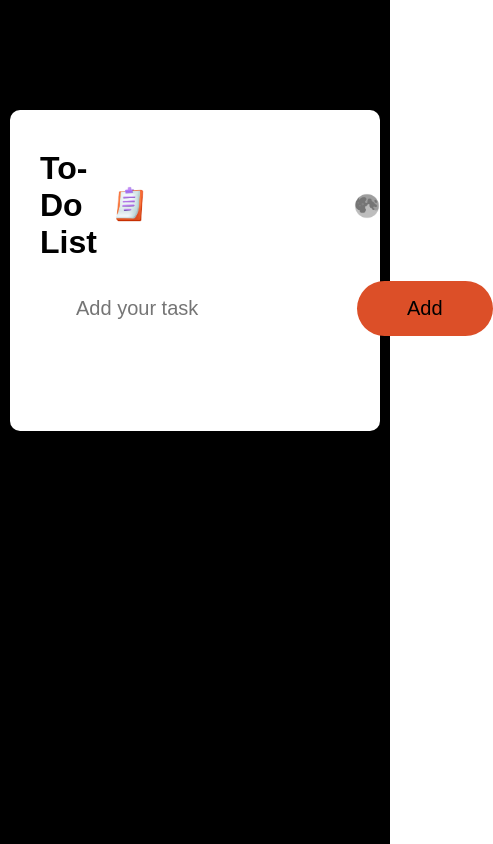
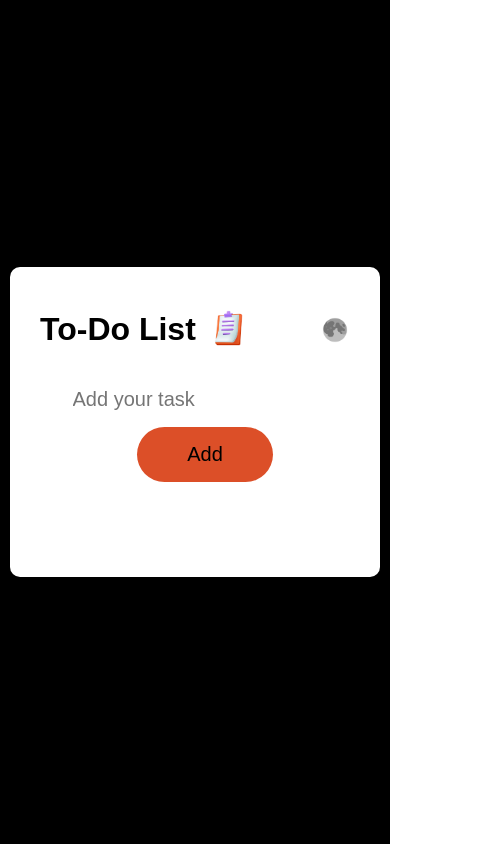
Before and after one commit to Itskedarjasud/To-Do-List, a plain HTML site: page index.html in a window 390 px wide. Shown: the whole page, 493 px wide, since content can reach past the window. Drawn offline with Linux system fonts and the light colour scheme.

Commit message:
Update style.css

```diff
--- a/style.css
+++ b/style.css
@@ -1,60 +1,77 @@
-*{
+* {
     margin: 0;
     padding: 0;
     box-sizing: border-box;
     font-family: 'Poppins', sans-serif;
 }
+@media (max-width: 768px) {
+    /* Styles for smaller screens */
+    .to_do {
+      max-width: 100%;
+      padding: 20px 15px;
+    }
+    .row {
+      flex-direction: column; /* Stack elements on smaller screens */
+    }
+  }
 
-:root{
+
+:root {
     --light-color: #ffffff;
     --dark-color: #000000;
 }
 
-.dark-theme{
+.dark-theme {
     --light-color: #000000;
     --dark-color: #ffffff;
 }
 
-.container{
+.container {
     width: 100%;
     min-height: 100vh;
     background-color: var(--dark-color);
     padding: 10px;
+    display: flex;
+    justify-content: center;
+    align-items: center;
 }
-.to_do{
+
+.to_do {
     width: 100%;
     max-width: 540px;
     background-color: var(--light-color);
     color: var(--dark-color);
-    margin: 100px auto 20px;
     padding: 40px 30px 70px;
     border-radius: 10px;
 }
+
 .to_do h1 {
     display: flex;
     align-items: center;
     margin-bottom: 20px;
 }
-.to_do h1 #bord{
+
+.to_do h1 #bord {
     width: 45px;
     margin-left: 10px;
 }
-.to_do h1 #icon{
+
+.to_do h1 #icon {
     width: 30px;
-    margin-left: 10px;
-    margin-left: 200px;
+    margin-left: auto;
     cursor: pointer;
 }
-.row{
+
+.row {
     display: flex;
     align-items: center;
     justify-content: space-between;
-    background-color: var(--light-color);
     margin-bottom: 25px;
     border-radius: 30px;
     padding-left: 20px;
 }
-input{
+
+input {
     flex: 1;
     border: 1px solid var(--light-color);
     outline: none;
@@ -63,9 +80,9 @@ input{
     font-size: 20px;
     color: var(--dark-color);
 }
-.row button{
+
+.row button {
     border: none;
-    background: transparent;
     outline: none;
     padding: 16px 50px;
     background: #DC4F28;
@@ -73,17 +90,22 @@ input{
     cursor: pointer;
     font-size: 20px;
 }
-ul li{
+
+ul {
     list-style: none;
+    padding: 0;
+}
+
+ul li {
     font-size: 21px;
     padding: 12px 8px 12px 50px;
     position: relative;
     cursor: pointer;
     user-select: none;
     color: var(--dark-color);
+}
 
-}
-ul li::before{
+ul li::before {
     content: '';
     position: absolute;
     height: 28px;
@@ -95,27 +117,29 @@ ul li::before{
     top: 10px;
     left: 3px;
 }
-ul li.checked{
+
+ul li.checked {
     color: var(--dark-color);
     text-decoration: line-through;
 }
-ul li.checked::before{
+
+ul li.checked::before {
     background-image: url(images/checked85.png);
+}
 
-}
-ul li span{
+ul li span {
     position: absolute;
     right: 0;
     top: 5px;
     width: 40px;
     height: 40px;
-    color :#B989F4;
+    color: #B989F4;
     font-size: 25px;
     line-height: 40px;
     text-align: center;
     border-radius: 50%;
+}
 
-}
-ul li span:hover{
+ul li span:hover {
     background-color: #CEE1E1;
 }
```
